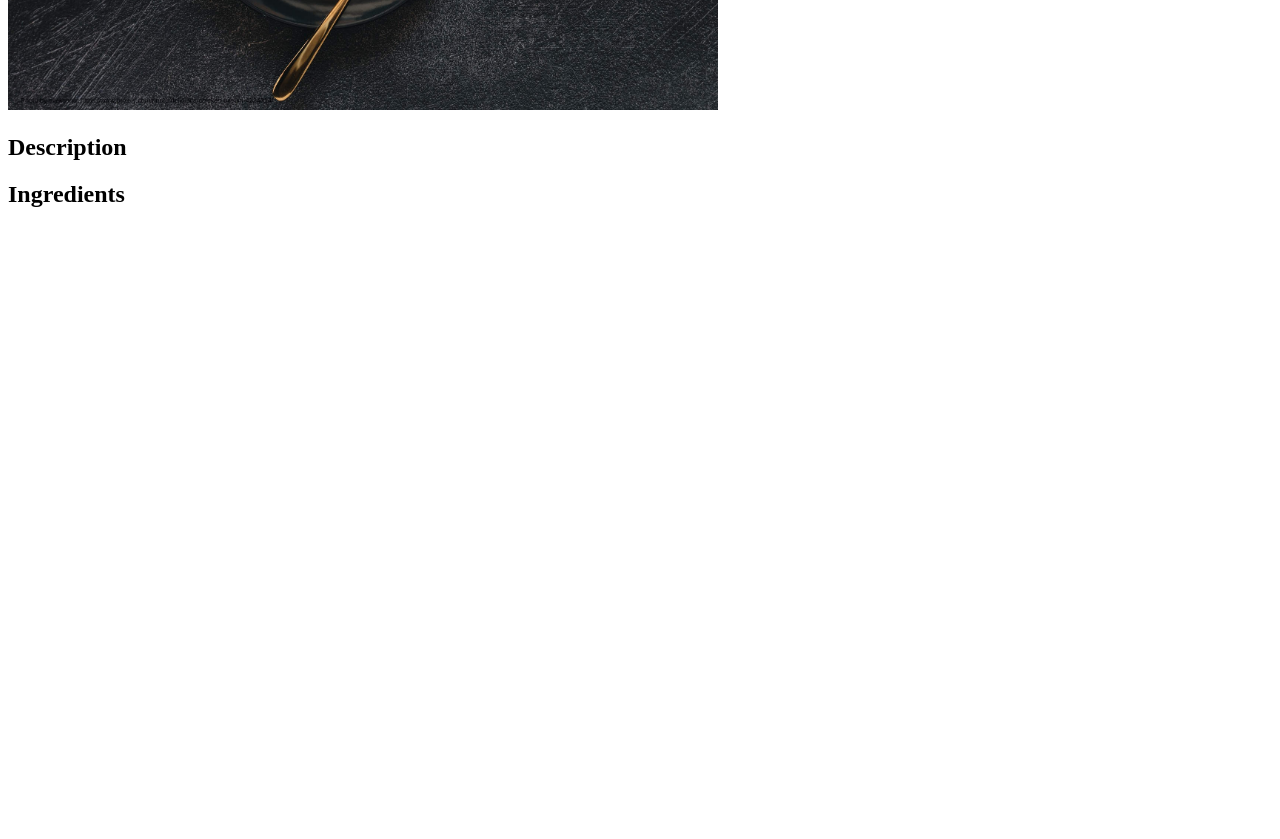
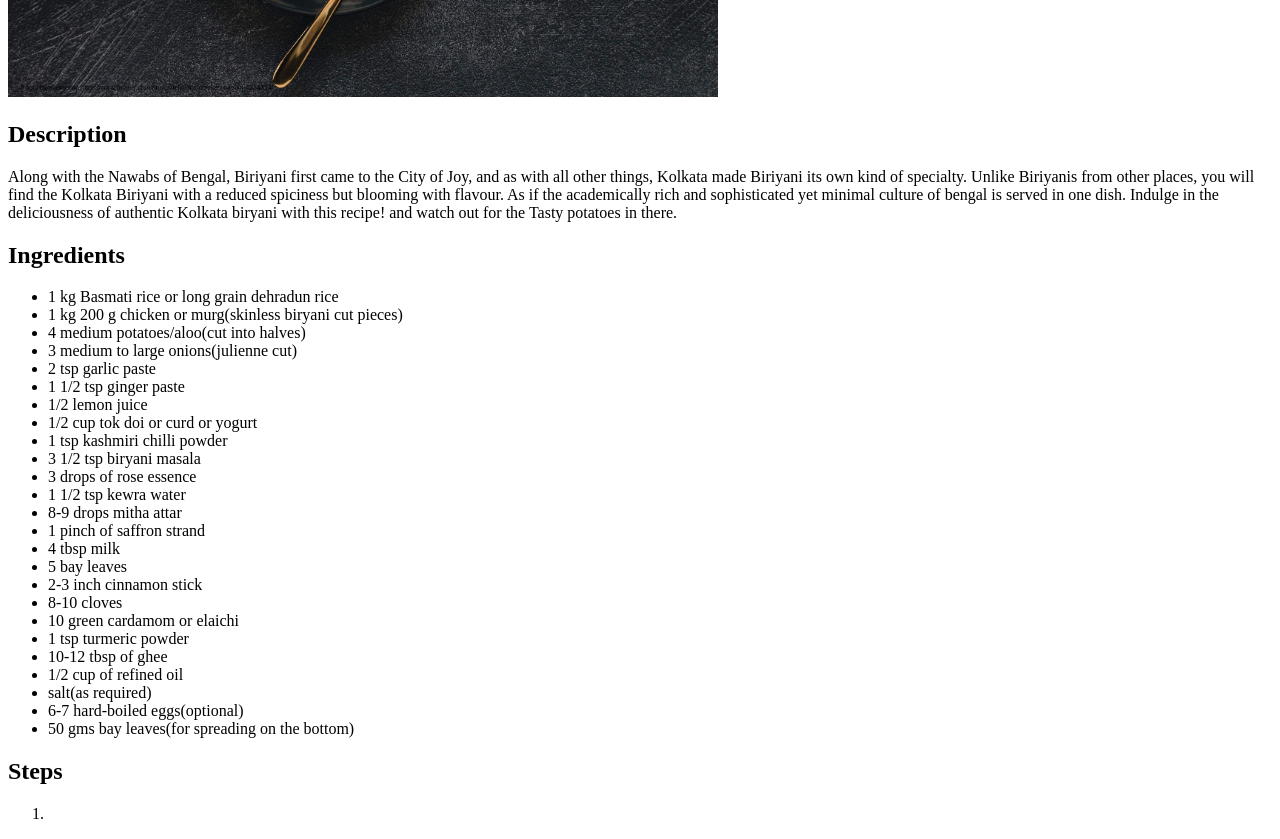
Before and after one commit to dipayanmustafi/odin-recipes, a plain HTML site: page recipes/biriyani.html in a window 1280 px wide. Shown: the part 420-1259 px from the top of the page. Before the commit the page ends 800 px from the top, so only its background shows below. Drawn offline with Linux system fonts and the light colour scheme.

Commit message:
Add details to Biriyani Recipe

```diff
--- a/recipes/biriyani.html
+++ b/recipes/biriyani.html
@@ -9,13 +9,54 @@
         <link rel="stylesheet" href="">
     </head>
     <body>
-        <h1>Recipe for Chicken Biriyani</h1>
-        <img src="chicken-biriyani.jpg" height="450px"/>
-        <h2>Description</h2>
-        <p></p>
+        <section>
+            <h1>Recipe for Chicken Biriyani</h1>
+            <img src="chicken-biriyani.jpg" height="450px"/>
+        </section>
+        <section>
+            <h2>Description</h2>
+            <p>
+                Along with the Nawabs of Bengal, Biriyani first came to the City of Joy, and as with all other things, Kolkata made Biriyani its own kind of specialty.
+                Unlike Biriyanis from other places, you will find the Kolkata Biriyani with a reduced spiciness but blooming with flavour. As if the academically rich
+                and sophisticated yet minimal culture of bengal is served in one dish.
+                Indulge in the deliciousness of authentic Kolkata biryani with this recipe! and watch out for the Tasty potatoes in there.
+            </p>
+        </section>
+        <section>
         <h2>Ingredients</h2>
-        <ul>
-
-        </ul>
+            <ul>
+                <li>1 kg Basmati rice or long grain dehradun rice</li>
+                <li>1 kg 200 g chicken or murg(skinless biryani cut pieces)</li>
+                <li>4 medium potatoes/aloo(cut into halves)</li>
+                <li>3 medium to large onions(julienne cut)</li>
+                <li>2 tsp garlic paste</li>
+                <li>1 1/2 tsp ginger paste</li>
+                <li>1/2 lemon juice</li>
+                <li>1/2 cup tok doi or curd or yogurt</li>
+                <li>1 tsp kashmiri chilli powder</li>
+                <li>3 1/2 tsp biryani masala</li>
+                <li>3 drops of rose essence</li>
+                <li>1 1/2 tsp kewra water</li>
+                <li>8-9 drops mitha attar</li>
+                <li>1 pinch of saffron strand</li>
+                <li>4 tbsp milk</li>
+                <li>5 bay leaves</li>
+                <li>2-3 inch cinnamon stick</li>
+                <li>8-10 cloves</li>
+                <li>10 green cardamom or elaichi</li>
+                <li>1 tsp turmeric powder</li>
+                <li>10-12  tbsp of ghee</li>
+                <li>1/2 cup of refined oil</li>
+                <li>salt(as required)</li>
+                <li>6-7 hard-boiled eggs(optional)</li>
+                <li>50 gms bay leaves(for spreading on the bottom)</li>
+            </ul>
+        </section>
+        <section>
+            <h2>Steps</h2>
+            <ol>
+                <li></li>
+            </ol>
+        </section>
     </body>
 </html>
```
